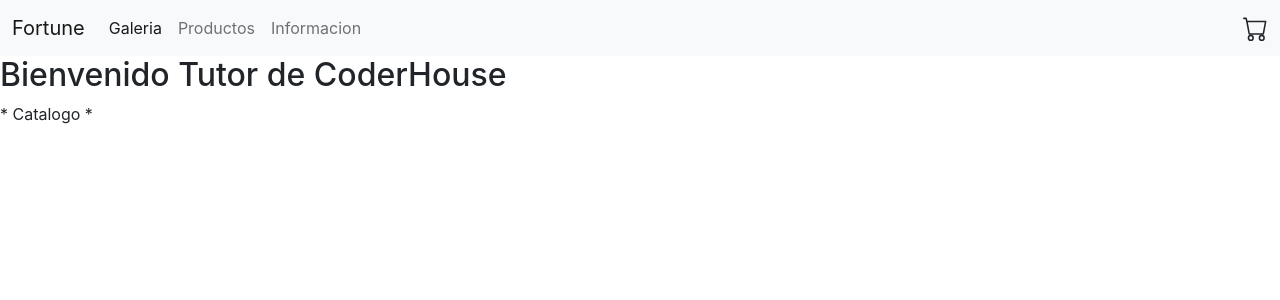
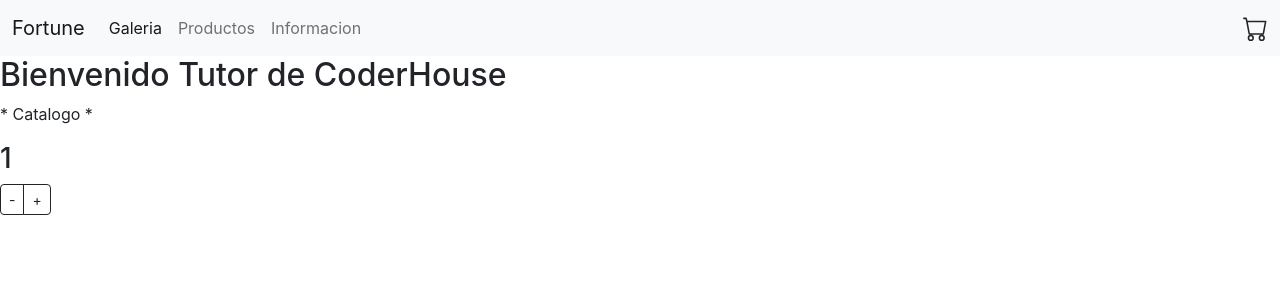
Before and after one commit to EdgarSM27/CursoReact, a React (Vite) app: page / in a window 1280 px wide. Shown: the top 300 px of the page. Built offline with nearby package versions, Linux system fonts and the light colour scheme.

Commit message:
Se añadió contador

```diff
--- a/src/App.jsx
+++ b/src/App.jsx
@@ -1,4 +1,5 @@
 import "./App.css";
+import ItemCount from "./components/ItemLIstContainer/ItemCount";
 import ItemListContainer from "./components/ItemLIstContainer/ItemListContainer";
 import NavBar from "./components/NavBar/NavBar";
 
@@ -8,7 +9,7 @@
     <>
       <NavBar/>
     <ItemListContainer greeting = "Tutor de CoderHouse"/>
-
+    <ItemCount stock= "5"/>
 
     </>
 
--- /dev/null
+++ b/src/components/ItemLIstContainer/ItemCount.jsx
@@ -0,0 +1,35 @@
+import React, { useState } from "react";
+
+const ItemCount = (props) => {
+  const [clickCount, SetClickCount] = useState(1);
+
+  const onAdd = () => {
+    if (clickCount < props.stock)
+    {
+        SetClickCount(clickCount + 1);
+    }
+  };
+
+  const onRemove =() => {
+    if (clickCount >1){
+        SetClickCount(clickCount - 1)
+    }
+  }
+
+  return (
+<>
+
+   <h3>{clickCount}</h3>
+    <div
+      class="btn-group btn-group-sm"
+      role="group"
+      aria-label="Small button group"
+    >
+      <button onClick={onRemove} type="button" class="btn btn-outline-dark">-</button>
+      <button onClick={onAdd} type="button" class="btn btn-outline-dark">+</button>
+    </div>
+    </>
+  );
+};
+
+export default ItemCount;
```
